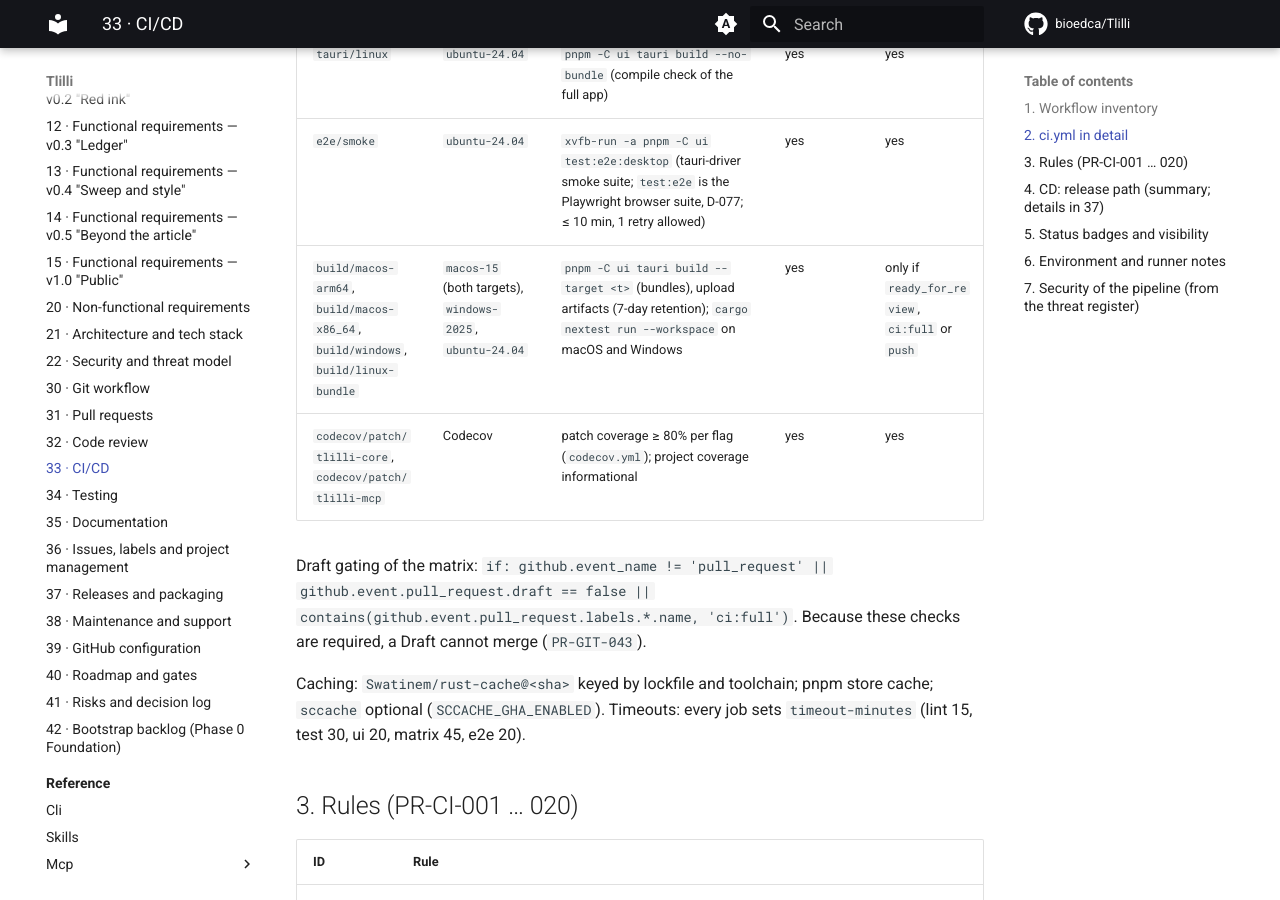
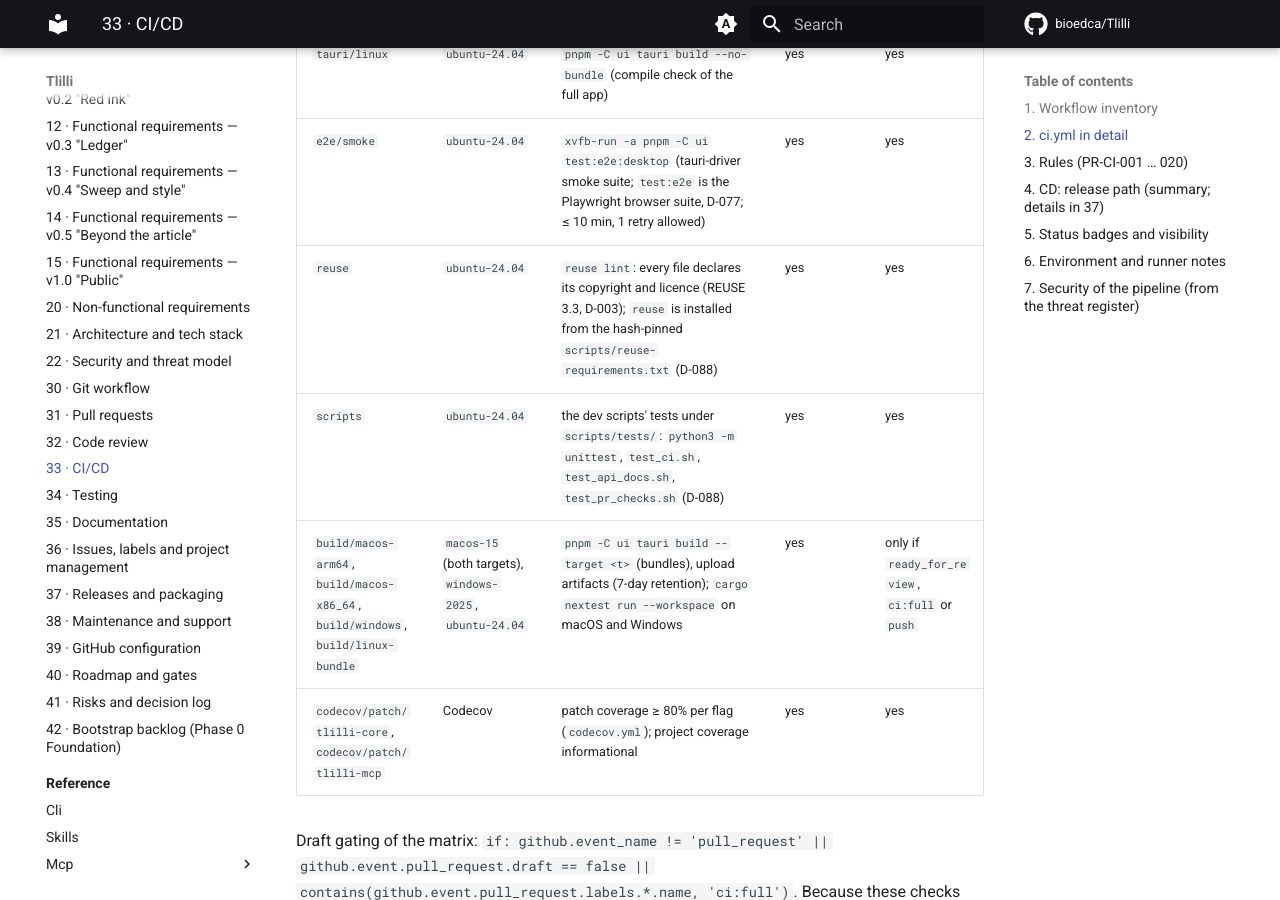
Before and after one commit to bioedca/Tlilli, an MkDocs documentation site: the page built from docs/prd/33-ci-cd.md, in a window 1280 px wide and 900 px high, scrolled down 5307 px. Built offline with MkDocs 1.6.1 and Material for MkDocs 9.7.7, drawn with Linux system fonts in a browser that asks for light colours; comment, search, counter and statistics services are not loaded.

Commit message:
docs(prd): make reuse and scripts required checks
D-088 adds the reuse and scripts jobs to the job table of PRD 33
section 2 and to the required checks of PR-GIT-043, so the main
ruleset (task 27) can require them with the others.

Signed-off-by: bioedca <131809205+bioedca@users.noreply.github.com>

```diff
--- a/docs/prd/33-ci-cd.md
+++ b/docs/prd/33-ci-cd.md
@@ -59,6 +59,8 @@ env:
 | `workflows/zizmor` | `ubuntu-24.04` | `zizmor .github/workflows` (pinned-SHA, template injection, dangerous triggers, credential persistence) at `--min-severity low`; `actionlint` | yes | yes |
 | `tauri/linux` | `ubuntu-24.04` | `pnpm -C ui tauri build --no-bundle` (compile check of the full app) | yes | yes |
 | `e2e/smoke` | `ubuntu-24.04` | `xvfb-run -a pnpm -C ui test:e2e:desktop` (tauri-driver smoke suite; `test:e2e` is the Playwright browser suite, D-077; ≤ 10 min, 1 retry allowed) | yes | yes |
+| `reuse` | `ubuntu-24.04` | `reuse lint`: every file declares its copyright and licence (REUSE 3.3, D-003); `reuse` is installed from the hash-pinned `scripts/reuse-requirements.txt` (D-088) | yes | yes |
+| `scripts` | `ubuntu-24.04` | the dev scripts' tests under `scripts/tests/`: `python3 -m unittest`, `test_ci.sh`, `test_api_docs.sh`, `test_pr_checks.sh` (D-088) | yes | yes |
 | `build/macos-arm64`, `build/macos-x86_64`, `build/windows`, `build/linux-bundle` | `macos-15` (both targets), `windows-2025`, `ubuntu-24.04` | `pnpm -C ui tauri build --target <t>` (bundles), upload artifacts (7-day retention); `cargo nextest run --workspace` on macOS and Windows | yes | only if `ready_for_review`, `ci:full` or `push` |
 | `codecov/patch/tlilli-core`, `codecov/patch/tlilli-mcp` | Codecov | patch coverage ≥ 80% per flag (`codecov.yml`); project coverage informational | yes | yes |
 
```
Also changed, not shown: docs/prd/30-git-workflow.md (+1 -1 lines), docs/prd/41-risks-and-decision-log.md (+1 -0 lines).
